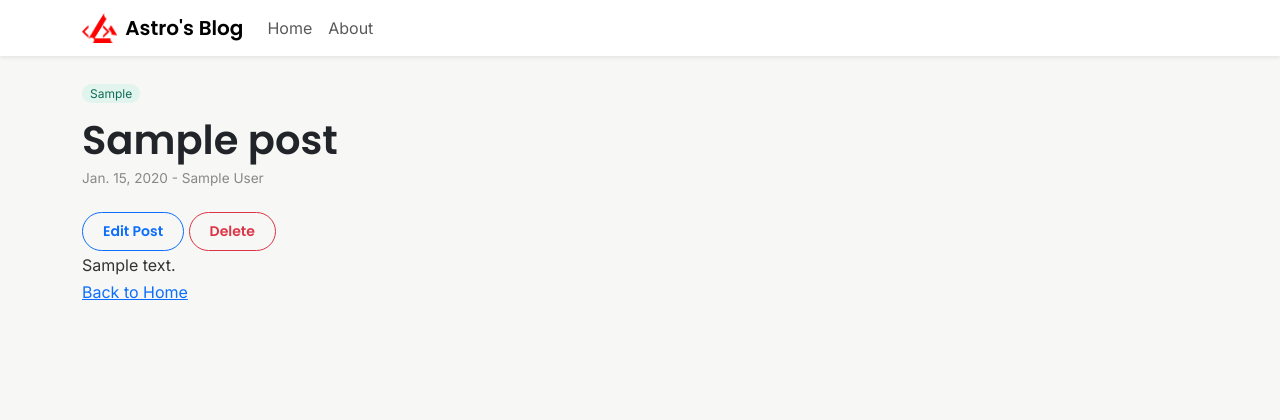
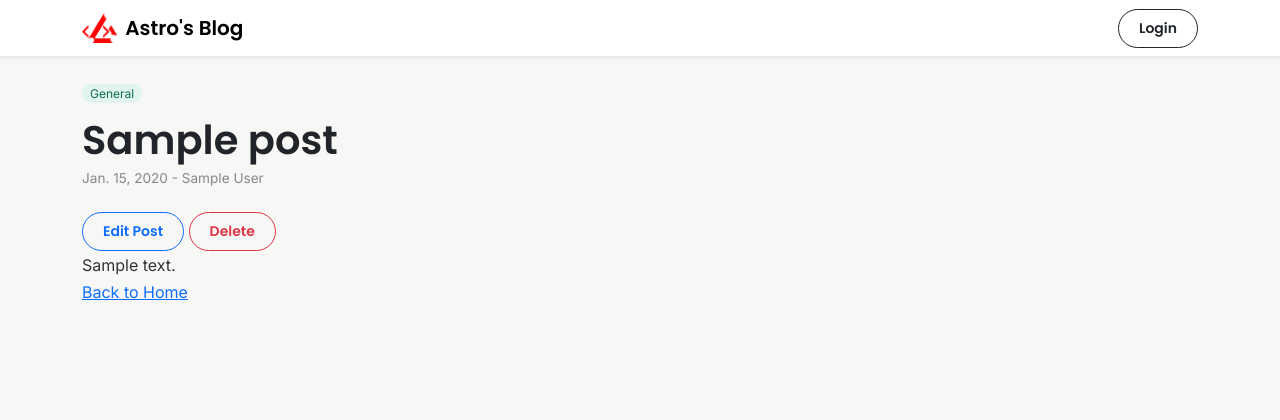
Before and after one commit to astrolabscig/django-fundamentals, a Django app: a page that uses blog/templates/blog/base.html in a window 1280 px wide. Shown: the top 420 px of the page. Run offline with Django 5.2, Linux system fonts and the light colour scheme; tables that the repository leaves empty hold one stand-in row (values such as "Sample post").

Commit message:
Require login for post CRUD, add login page, and fix category dropdown
Post create/update/delete now require authentication, the navbar shows
auth-aware links (login/logout, welcome message), and the category
field gets proper choices so its select widget is no longer empty.

```diff
--- a/blog/forms.py
+++ b/blog/forms.py
@@ -4,11 +4,10 @@
 class PostForm(forms.ModelForm):
     class Meta:
         model = Post
-        fields = ['title', 'slug', 'body', 'category', 'author']
+        fields = ['title', 'slug', 'body', 'category']
         widgets = {
             'title': forms.TextInput(attrs={'class': 'form-control'}),
             'slug': forms.TextInput(attrs={'class': 'form-control'}),
             'body': forms.Textarea(attrs={'class': 'form-control'}),
             'category': forms.Select(attrs={'class': 'form-control'}),
-            'author': forms.TextInput(attrs={'class': 'form-control'}),
         }
--- a/blog/models.py
+++ b/blog/models.py
@@ -2,10 +2,18 @@
 
 # Create your models here.
 class Post(models.Model):
+    CATEGORY_CHOICES = [
+        ('General', 'General'),
+        ('Technology', 'Technology'),
+        ('Lifestyle', 'Lifestyle'),
+        ('Travel', 'Travel'),
+        ('Food', 'Food'),
+        ('News', 'News'),
+    ]
     title      = models.CharField(max_length=200)
     slug       = models.SlugField(unique=True)
     body       = models.TextField()
-    category   = models.CharField(max_length=100, default='General')
+    category   = models.CharField(max_length=100, choices=CATEGORY_CHOICES, default='General')
     author     = models.CharField(max_length=100, default='Anonymous')
     created_at = models.DateTimeField(auto_now_add=True)
 
--- a/blog/templates/blog/base.html
+++ b/blog/templates/blog/base.html
@@ -22,6 +22,12 @@
                 <img src="{% static 'images/logo.png' %}" alt="Logo" height="30" class="me-2">
                 <span>Astro's Blog</span>
             </a>
+
+            <div class="ms-auto d-flex align-items-center">
+                {% if user.is_authenticated %}
+                <span class="text-dark me-3">Welcome, <strong>{{ user.username }}</strong></span>
+
+
                 <button class="navbar-toggler" type="button" data-bs-toggle="collapse" data-bs-target="#navbarContent">
                     <span class="navbar-toggler-icon"></span>
                 </button>
@@ -32,6 +38,16 @@
                         <a class="nav-link" href="{% url 'blog:about' %}">About</a>
                     </div>
                 </div>
+                <a href="{% url 'blog:create_post' %}" class="btn btn-primary btn-sm me-2">Write a Post</a>
+            </div>
+
+            <form action="{% url 'logout' %}" method="POST" class="d-inline">
+                {% csrf_token %}
+                <button type="submit" class="btn btn-outline-dark btn-sm">Logout</button>
+            </form>
+            {% else %}
+                <a href="{% url 'login' %}" class="btn btn-outline-dark btn-sm">Login</a>
+            {% endif %}
         </div>
     </nav>
 
--- a/blog/templates/blog/home.html
+++ b/blog/templates/blog/home.html
@@ -16,7 +16,6 @@
             <a href="{% url 'blog:post_detail' post.slug %}" class="post-title-link">
                 <h2>{{ post.title }}</h2>
             </a>
-            <p class="post-excerpt">{{ post.excerpt }}</p>
             <p class="post-meta mt-3">
                 This was created by {{ post.author }} on {{ post.created_at|date:"F d, Y" }}
             </p>
--- a/blog/views.py
+++ b/blog/views.py
@@ -1,6 +1,8 @@
 from django.shortcuts import render, redirect, get_object_or_404
-from .models import Post
+from django.contrib.auth.decorators import login_required
+from blog.models import Post
 from blog.forms import PostForm
+
 
 def home(request):
     posts = Post.objects.all()
@@ -15,11 +17,14 @@
     context = {'post': post}
     return render(request, 'blog/post_detail.html', context)
 
+@login_required
 def create_post(request):
     if request.method == 'POST':
         form = PostForm(request.POST)
         if form.is_valid():
-            form.save()
+            post = form.save(commit=False)
+            post.author = request.user.username
+            post.save()
             return redirect('blog:home')
     else:
         form = PostForm()
@@ -29,6 +34,7 @@
     }
     return render(request, 'blog/post_form.html', context)
 
+@login_required
 def update_post(request, slug):
     post = get_object_or_404(Post, slug=slug)
     if request.method == 'POST':
@@ -45,6 +51,7 @@
     }
     return render(request, 'blog/post_form.html', context)
 
+@login_required
 def delete_post(request, slug):
     post = get_object_or_404(Post, slug=slug)
     if request.method == 'POST':
--- a/myblog/settings.py
+++ b/myblog/settings.py
@@ -119,3 +119,7 @@
 STATICFILES_DIRS = [
     BASE_DIR / 'static',
 ]
+
+LOGIN_URL = 'login'
+LOGIN_REDIRECT_URL = 'blog:home'
+LOGOUT_REDIRECT_URL = 'blog:home'
```
Also changed, not shown: blog/templates/registration/login.html (+16 -0 lines), blog/migrations/0002_alter_post_category.py (added). Lines whose indentation alone changed are shown as unchanged.
